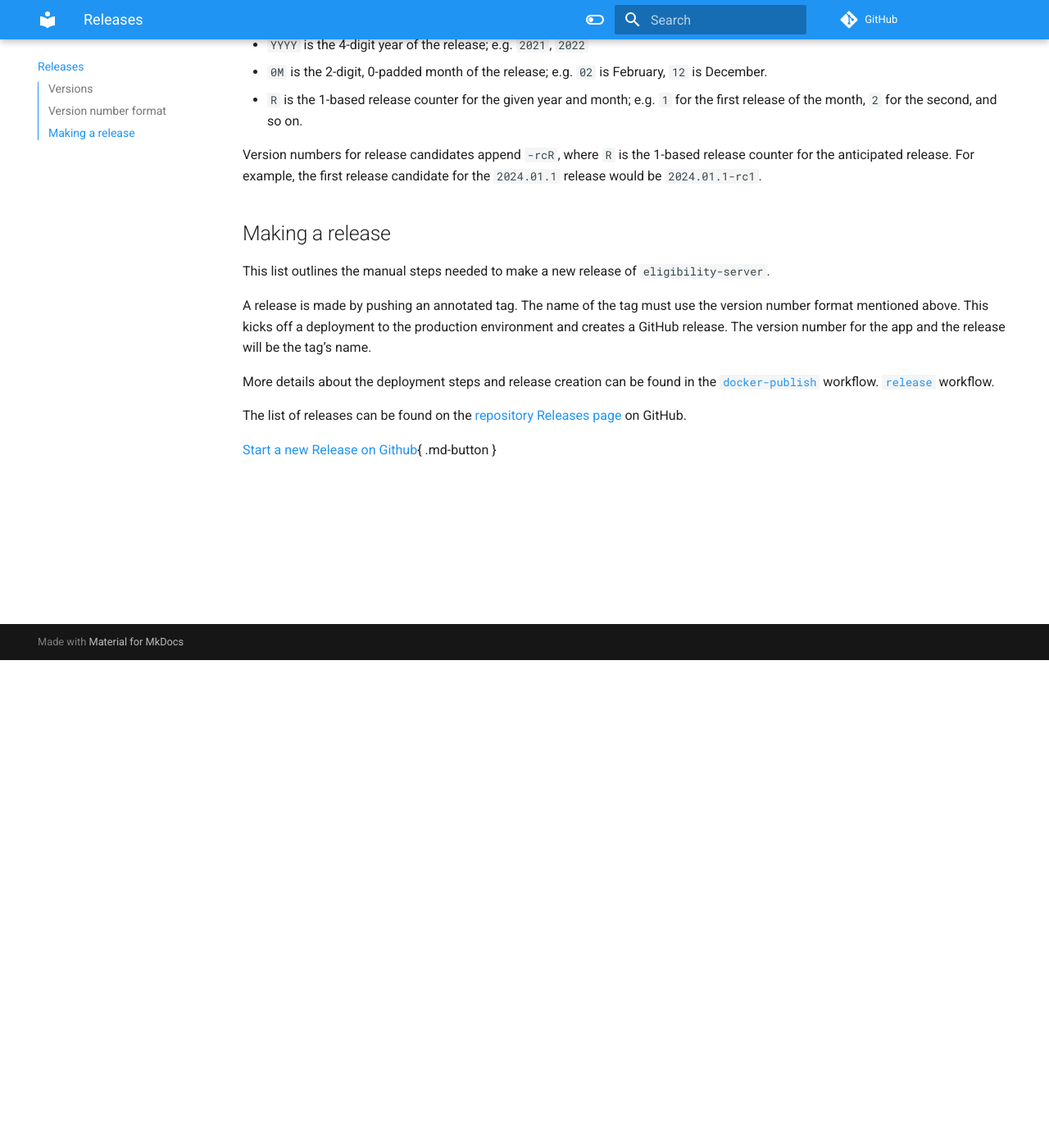
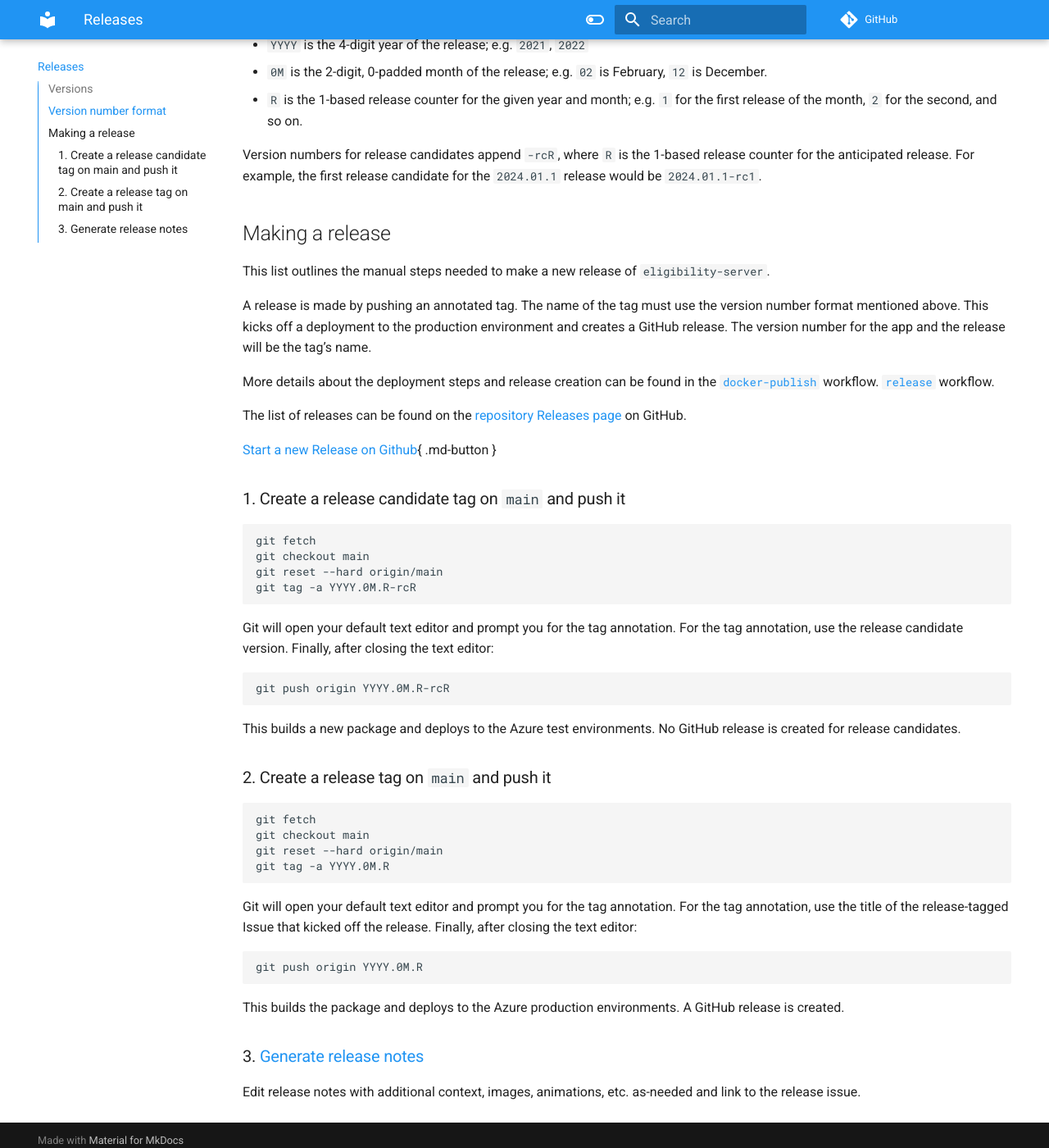
Before and after one commit to cal-itp/eligibility-server, an MkDocs documentation site: the page built from docs/releases.md, in a window 1280 px wide and 1400 px high, scrolled down 595 px. Shown: the whole window at 82% size. Built offline with MkDocs 1.6.1 and Material for MkDocs 9.7.7, drawn with Linux system fonts in a browser that asks for light colours; nearby versions of some CDN libraries; comment, search, counter and statistics services are not loaded.

Commit message:
docs(release): add steps for making a tag-based
similar to the steps in our release issue template but with commands

````diff
--- a/docs/releases.md
+++ b/docs/releases.md
@@ -33,3 +33,41 @@ More details about the deployment steps and release creation can be found in the
 The list of releases can be found on the [repository Releases page](https://github.com/cal-itp/eligibility-server/tags) on GitHub.
 
 [Start a new Release on Github](https://github.com/cal-itp/eligibility-server/issues/new?labels=release&template=release.yml&title=Make+a+Release){ .md-button }
+
+### 1. Create a release candidate tag on `main` and push it
+
+```bash
+git fetch
+git checkout main
+git reset --hard origin/main
+git tag -a YYYY.0M.R-rcR
+```
+
+Git will open your default text editor and prompt you for the tag annotation. For the tag annotation, use the release candidate version. Finally, after closing the text editor:
+
+```bash
+git push origin YYYY.0M.R-rcR
+```
+
+This builds a new package and deploys to the Azure test environments. No GitHub release is created for release candidates.
+
+### 2. Create a release tag on `main` and push it
+
+```bash
+git fetch
+git checkout main
+git reset --hard origin/main
+git tag -a YYYY.0M.R
+```
+
+Git will open your default text editor and prompt you for the tag annotation. For the tag annotation, use the title of the release-tagged Issue that kicked off the release. Finally, after closing the text editor:
+
+```bash
+git push origin YYYY.0M.R
+```
+
+This builds the package and deploys to the Azure production environments. A GitHub release is created.
+
+### 3. [Generate release notes](https://docs.github.com/en/repositories/releasing-projects-on-github/automatically-generated-release-notes)
+
+Edit release notes with additional context, images, animations, etc. as-needed and link to the release issue.
````
